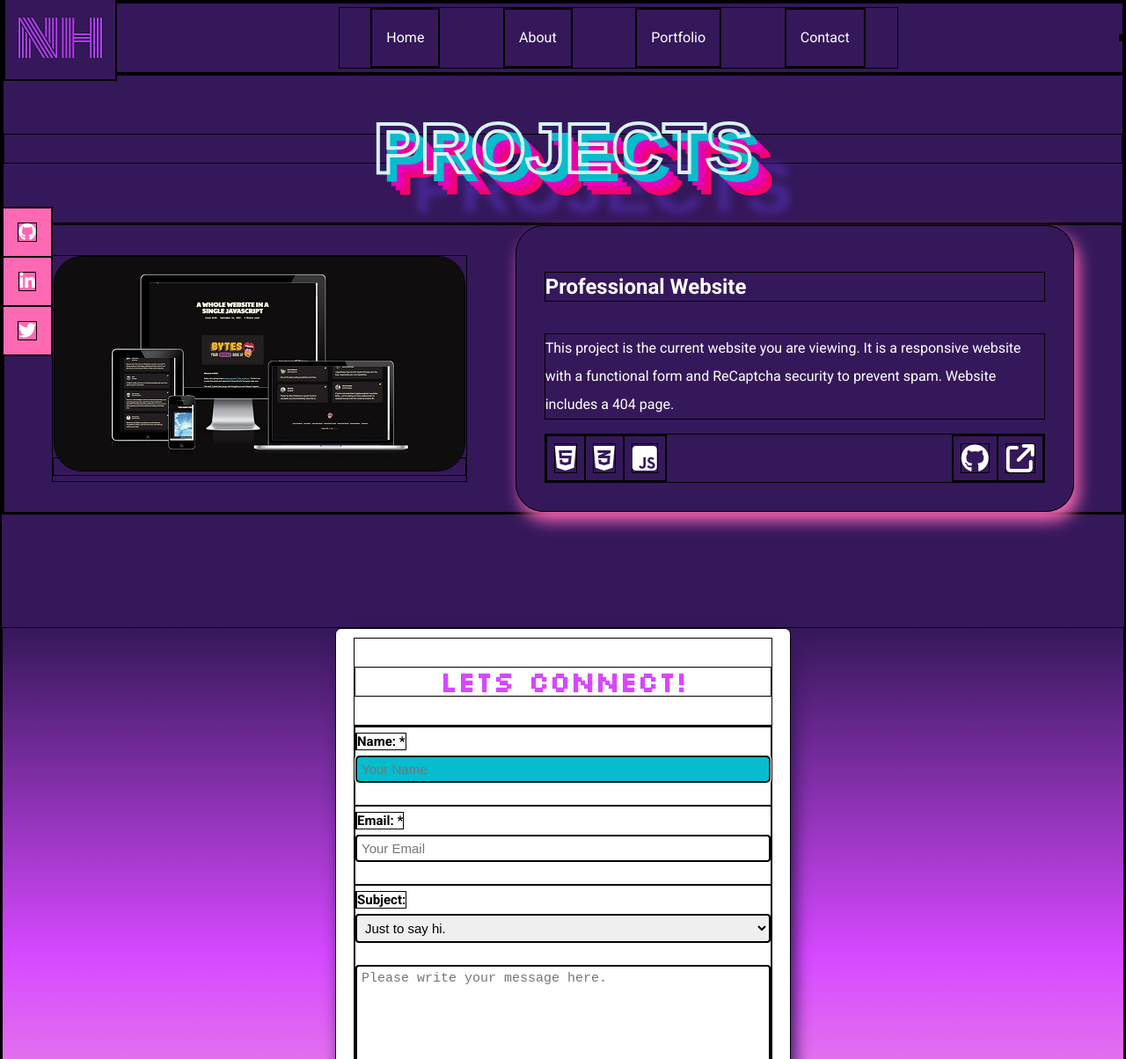
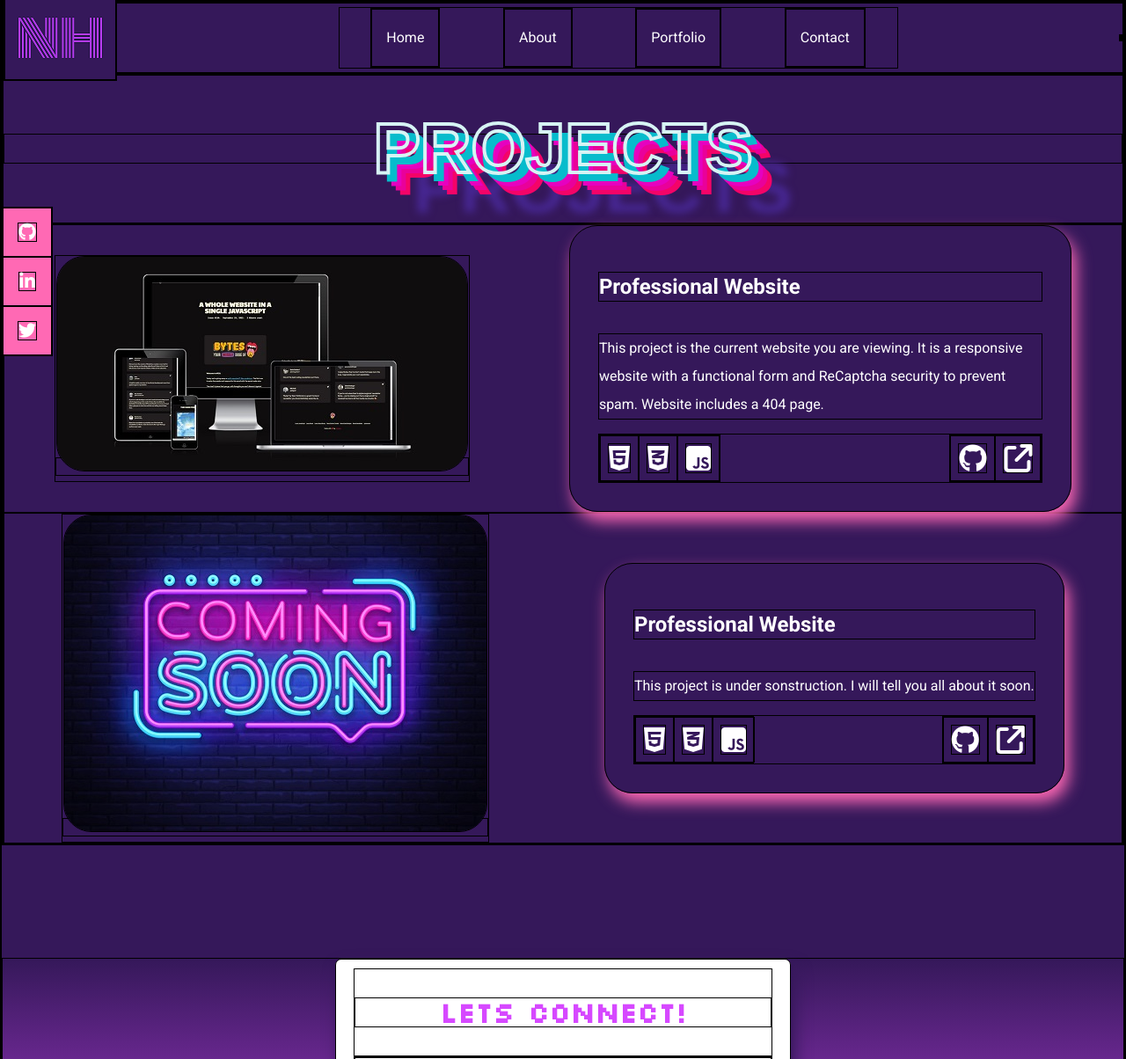
Before and after one commit to EttaLioness/Portfolio, a plain HTML site: page projects.html in a window 1280 px wide. Shown: the top 1204 px of the page at 88% size. Drawn offline with Linux system fonts and the light colour scheme.

Commit message:
fixing projects page

```diff
--- a/projects.html
+++ b/projects.html
@@ -66,6 +66,26 @@
                     </div>
                 </section>
             </article>
+            <article class="projectContainer">
+                <div class="projectImageBox">
+                    <a href="#"><img src="images/comingSoon.jpg" alt="Project Image"></a>
+                </div>
+                <section class="projectTextBox">
+                    <h2>Professional Website</h2>
+                    <p>This project is under sonstruction. I will tell you all about it soon.</p>
+                    <div class="projectTechBox">
+                        <div class="projectTechIcons1">
+                            <a href="#"><i class="fa-brands fa-html5" class="html5>"></i></a>
+                            <a href="#"><i class="fa-brands fa-css3-alt" class="css3"></i></a>
+                            <a href="#"><i class="fa-brands fa-square-js" class="javaScript"></i></a>
+                        </div>
+                        <div class="projectTechIcons2">
+                            <a href="https://github.com/EttaLioness" class="github"><i class="fa fa-github"></i></a>
+                            <a href="index.html"><i class="fa-solid fa-arrow-up-right-from-square"></i></i></a>
+                        </div>
+                    </div>
+                </section>
+            </article>
         </section>
     </main>
     <section class="contactMe">
--- a/style.css
+++ b/style.css
@@ -218,14 +218,23 @@ ul a:hover {
 .ProjectContainer {
   display: flex;
   flex-direction: row;
-  justify-content: space-evenly;
+  justify-content:space-around;
   align-items: center;
 }
 
 .projectImageBox,
 .projectTextBox {
-  max-width: 50%;
+  max-width: 45%;
+  min-height: 45%;
 
+}
+.projectImageBox img{
+  max-height: 100%;
+}
+
+.projectImageBox2 img {
+  max-height: 50%;
+  object-fit: contain;
 }
 
 .projectTextBox a {
@@ -346,7 +355,7 @@ ul a:hover {
   color: white;
 }
 
-/*=================TECH PAGE SECTION==============================
+/*=================TECH  SECTION==============================
  =======================================================*/
 .techSection {/*removed .projectContainer*/
   display: flex;
```
Also changed, not shown: images/9816e9cb-1bb2-4a11-a77a-72b76d2f23b5.jpg (deleted), images/comingSoon.jpg (added).
